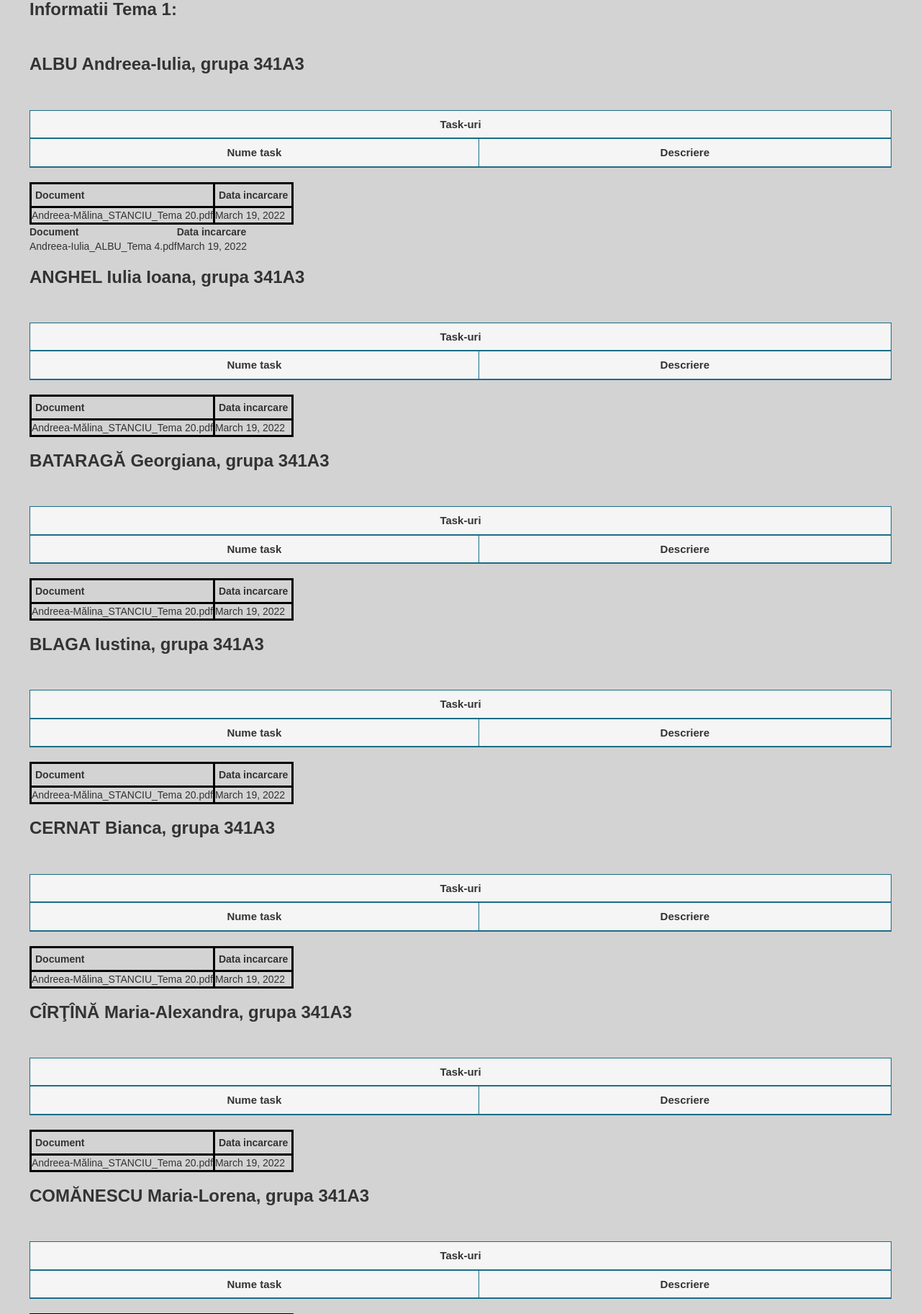
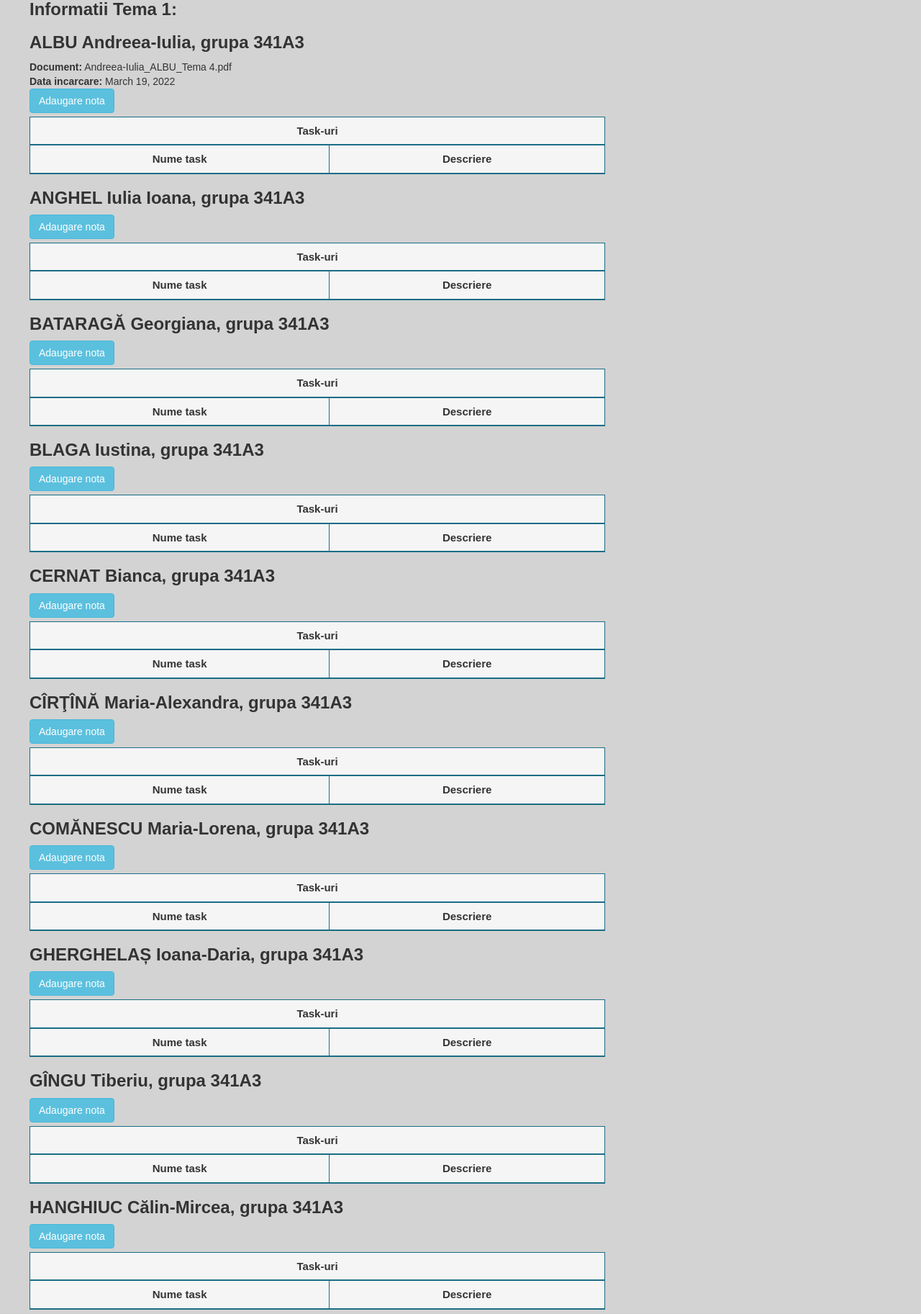
Before and after one commit to malinastanciu/proiectLicenta, a Django app: template application/templates/application/profesor/vizualizareTema.html in a window 1280 px wide. Shown: the part 73-1898 px from the top of the page at 72% size. Run offline with Django 3.2, Linux system fonts and the light colour scheme; the template is opened without the code that fills it: values that come from a table or form of the project are taken from there, others are empty; data comes from the database, SQL or seed files in the repository; both versions use the stored data as it was after the commit; some libraries are stand-ins or nearby versions.

Commit message:
added adaugare nota button

```diff
--- a/application/templates/application/profesor/vizualizareTema.html
+++ b/application/templates/application/profesor/vizualizareTema.html
@@ -5,11 +5,19 @@
     {{ tema.nume }}
 {% endblock %}
 {% block article %}
-        <h3><b>Informatii {{ tema.nume }}:</b></h3><br>
+        <h3><b>Informatii {{ tema.nume }}:</b></h3>
         {% for student in studenti %}
             <h3><b>{{ student.utilizator.last_name }} {{ student.utilizator.first_name }}, grupa {{ student.grupa.nume }}</b></h3>
-            <div class="table-wrapper-scroll-y custom-scrollbar" style="margin-top: 50px">
-                <table class="table table-bordered" id="myTable" style="border-color: #1b6d85">
+            {% for incarcare in incarcari %}
+                {% if incarcare.student.id is student.id %}
+                    <b>Document:</b> {{ incarcare.document }}<br>
+                    <b>Data incarcare:</b> {{ incarcare.data_incarcare }}<br>
+                {% endif %}
+            {% endfor %}
+
+            <button class="btn btn-info">Adaugare nota</button>
+            <div class="table-wrapper-scroll-y custom-scrollbar" style="margin-top: 5px">
+                <table class="table table-bordered" id="myTable" style="border-color: #1b6d85; width: 800px">
                     <thead style="background-color: whitesmoke; border-color: #1b6d85; font-size: 15px; text-align: center">
                     <tr  style="border-color: #1b6d85">
                         <th  style="border-color: #1b6d85; text-align: center" colspan="2">Task-uri</th>
@@ -36,34 +44,7 @@
 
                 </table>
             </div>
-             <table style="border: solid  black">
-                        <thead>
-                            <th style="border: solid black; padding: 5px">Document</th>
-                            <th style="border: solid black; padding: 5px">Data incarcare</th>
-                        </thead>
-                    <tbody>
-                        <tr>
-                            <td  style="border: solid black">{{ incarcare.document }}</td>
-                            <td  style="border: solid black">{{ incarcare.data_incarcare }}</td>
-                        </tr>
-                    </tbody>
-                    </table>
-            {% for incarcare in incarcari %}
-                {% if incarcare.student.id is student.id %}
-                    <table>
-                        <thead style="border-color: black">
-                            <th>Document</th>
-                            <th>Data incarcare</th>
-                        </thead>
-                    <tbody>
-                        <tr>
-                            <td  style="border-color: #1b6d85">{{ incarcare.document }}</td>
-                            <td  style="border-color: #1b6d85" colspan="8">{{ incarcare.data_incarcare }}</td>
-                        </tr>
-                    </tbody>
-                    </table>
-                {% endif %}
-            {% endfor %}
         {% endfor %}
 
+
 {% endblock %}
```
Also changed, not shown: db.sqlite3.
